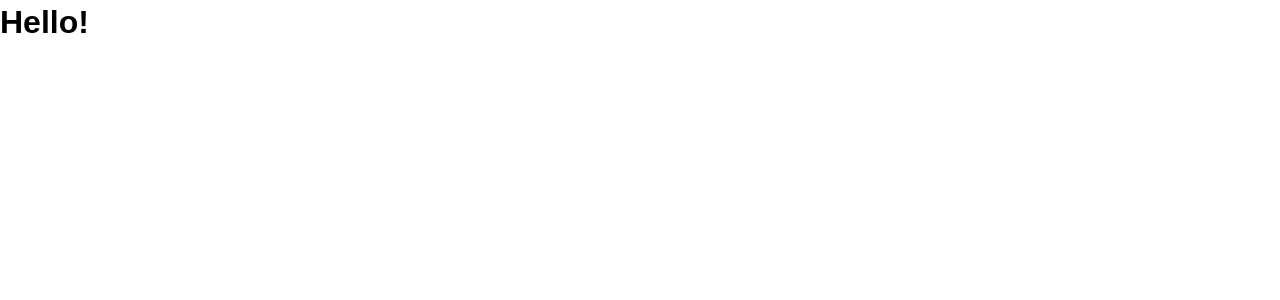
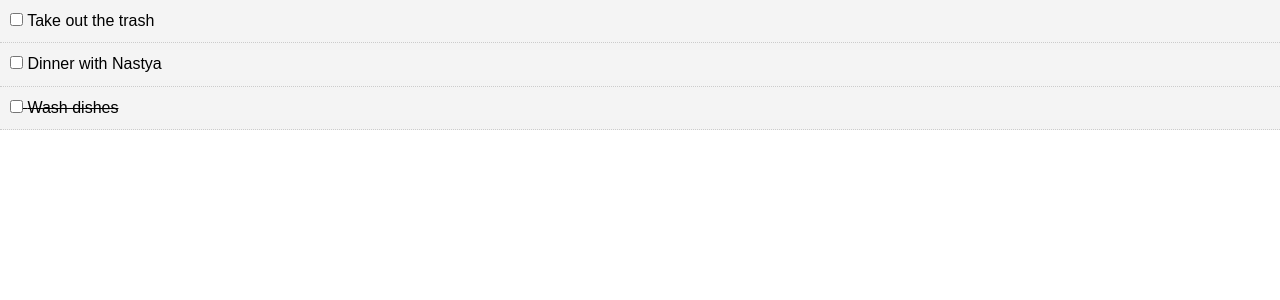
Before and after one commit to pledovski/react-simple-todo-app, a React (Create React App) app: page / in a window 1280 px wide. Shown: the top 300 px of the page. Built offline with nearby package versions, Linux system fonts and the light colour scheme.

Commit message:
TodoItems added

```diff
--- a/src/App.js
+++ b/src/App.js
@@ -1,14 +1,36 @@
 import React, {Component} from 'react';
+import Todos from './components/Todos';
+
 import './App.css';
 
 
 class App extends Component {
+  state = {
+    todos: [
+      {
+        id:1,
+        title: 'Take out the trash',
+        completed: false
+      },
+      {
+        id:2,
+        title: 'Dinner with Nastya',
+        completed: false
+      },
+      {
+        id:3,
+        title: 'Wash dishes',
+        completed: true
+      }
+    ]
+  }
+
   render() {
     return (
       <div className="App">
-        <h1>Hello!</h1>
+        <Todos todos={this.state.todos} />
       </div>
-    )
+    );
   }
 }
 
--- /dev/null
+++ b/src/components/TodoItem.js
@@ -0,0 +1,36 @@
+import React, { Component } from 'react';
+import PropTypes from 'prop-types';
+
+export class TodoItem extends Component {
+  getStyle = () => {
+    return {
+      background: '#f4f4f4',
+      padding: '10px',
+      borderBottom: '1px #ccc dotted',
+      textDecoration: this.props.todo.completed ?
+      'line-through' : 'none'
+    }
+  }
+
+  markComplete = () => {
+    console.log(123)
+  }
+
+  render() {
+    return (
+      <div style={this.getStyle()} >
+        <p>
+          <input type="checkbox" onChange={this.markComplete} /> {' '}
+          { this.props.todo.title }
+        </p>
+      </div>
+    )
+  }
+}
+
+// PropTypes
+TodoItem.propTypes = {
+  todo: PropTypes.object.isRequired
+}
+
+export default TodoItem
--- /dev/null
+++ b/src/components/Todos.js
@@ -0,0 +1,18 @@
+import React, { Component } from 'react';
+import TodoItem from './TodoItem';
+import PropTypes from 'prop-types';
+
+class Todos extends Component {
+  render() {
+    return this.props.todos.map((todo) => (
+      <TodoItem key={todo.id} todo={todo}/>
+    ))
+  }
+}
+
+// PropTypes
+Todos.propTypes = {
+  todos: PropTypes.array.isRequired
+}
+
+export default Todos;
```
